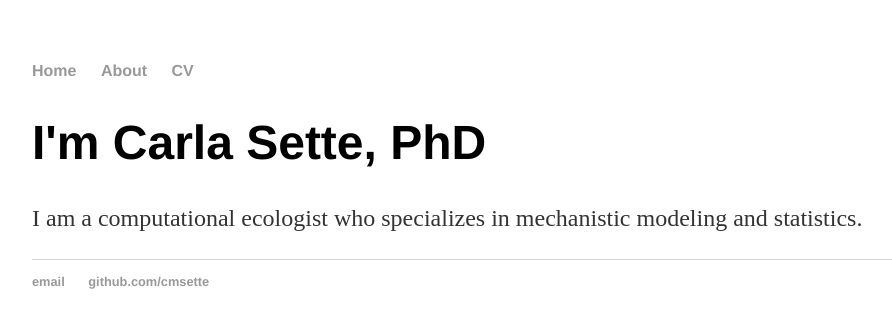
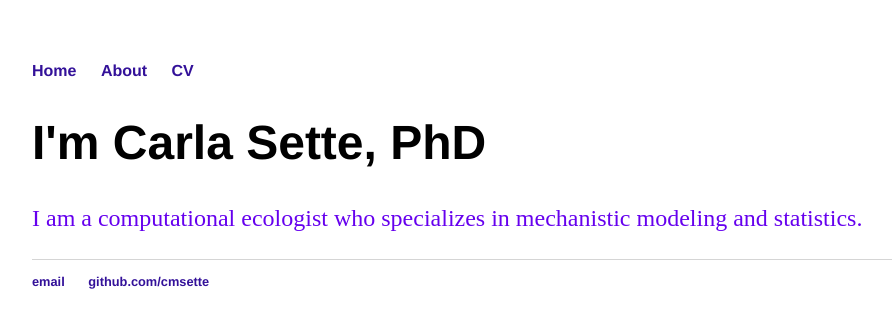
Before and after one commit to cmsette/cmsette.github.io, a Jekyll site: the page built from index.html, in a window 1280 px wide. Shown: the top 328 px of the page, without its empty margins (160-1052 px from the left). Built offline with Jekyll 4.4.1, drawn with Linux system fonts in a browser that asks for light colours.

Commit message:
Update main.css
colors

```diff
--- a/css/main.css
+++ b/css/main.css
@@ -1,9 +1,9 @@
 body { margin: 60px auto; width: 70%; }
 
-a { text-decoration: none; color: #999; }
+a { text-decoration: none; color: #319; }
 a:hover { text-decoration: underline; }
 
-p, ul { font-size: 1.5em; line-height: 1.4em; color: #333; }
+p, ul { font-size: 1.5em; line-height: 1.4em; color: #60E; }
 
 h1, h2, h3, h4 { font-family: 'Helvetica', 'Arial', 'Sans-Serif'; }
 h1 { font-size: 3em;  }
```
